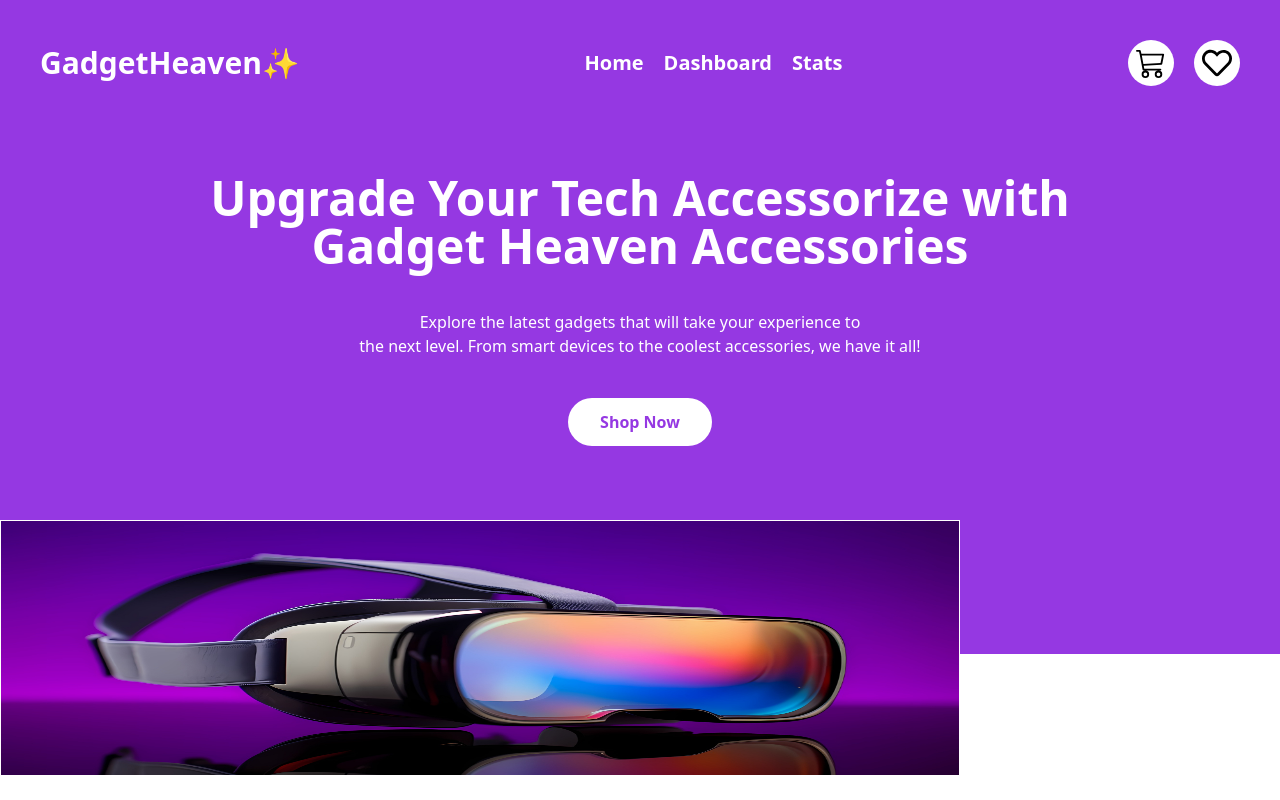
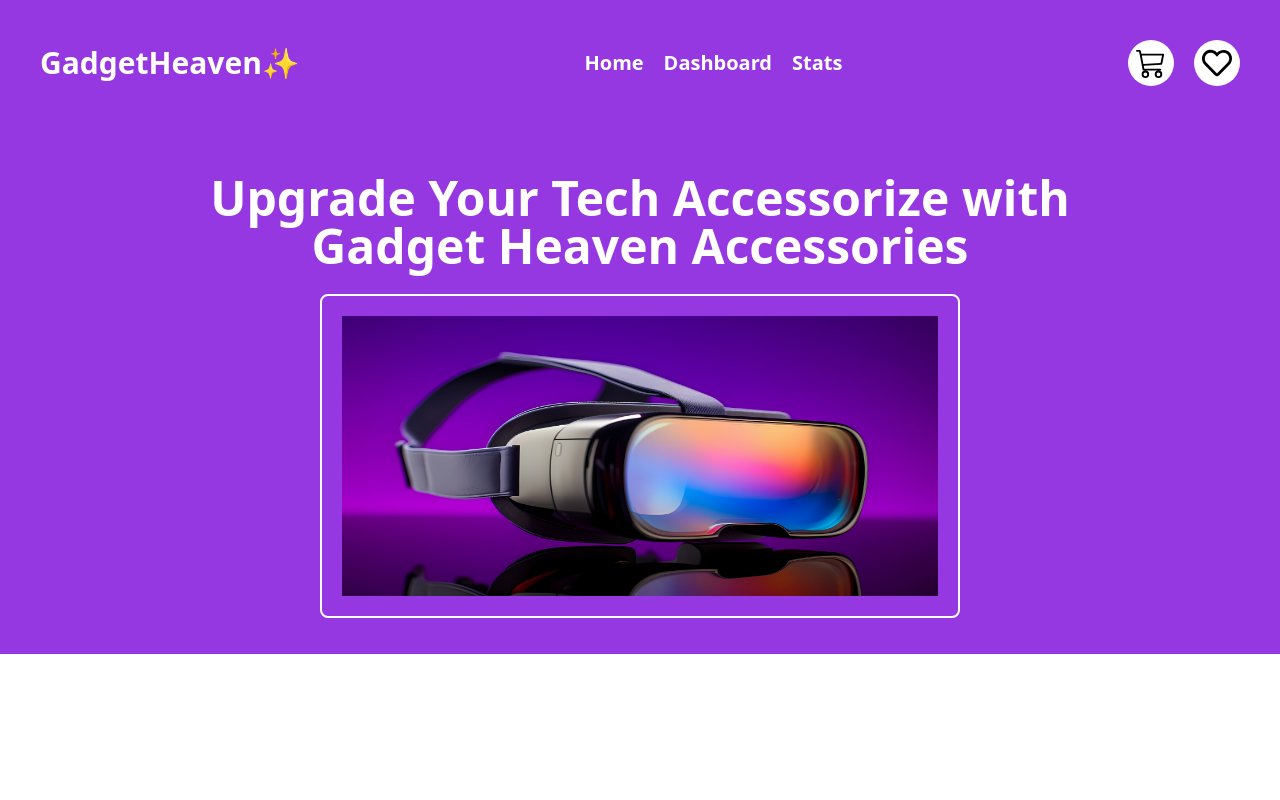
Before and after one commit to fahmidurshanto/GadgetHeaven-, a React (Vite) app: page / in a window 1280 px wide. Built offline with nearby package versions, Linux system fonts and the light colour scheme.

Commit message:
Added Banner section

```diff
--- a/src/assets/components/Banner/Banner.jsx
+++ b/src/assets/components/Banner/Banner.jsx
@@ -3,11 +3,21 @@ const Banner = () => {
   return (
     <>
       <div className="flex flex-col justify-center items-center bg-[#9538E2] text-white relative">
-            <h1 className="text-5xl font-bold pt-12 text-center">Upgrade Your Tech Accessorize with <br /> Gadget Heaven Accessories</h1>
-            <p className=" py-10 text-center">Explore the latest gadgets that will take your experience to <br /> the next level. From smart devices to the coolest accessories, we have it all!</p>
-            <button className="bg-white text-[#9538E2] font-semibold px-8 py-3 rounded-full mb-52">Shop Now</button>
+        <h1 className="text-5xl font-bold pt-12 text-center">
+          Upgrade Your Tech Accessorize with <br /> Gadget Heaven Accessories
+        </h1>
+        <p className=" py-10 text-center">
+          Explore the latest gadgets that will take your experience to <br />{" "}
+          the next level. From smart devices to the coolest accessories, we have
+          it all!
+        </p>
+        <button className="bg-white text-[#9538E2] font-semibold px-8 py-3 rounded-full mb-52">
+          Shop Now
+        </button>
       </div>
-            <img className="w-3/4 h-64 mx-auto bottom-1 absolute m-5 border border-white " src={bannerImg} />
+      <div className=" border-2 border-white w-1/2 mx-auto absolute bottom-5 -translate-y-1/2 translate-x-1/2 rounded-lg hidden lg:block">
+        <img src={bannerImg} className="p-5 h-80 w-full rounded-lg" />
+      </div>
     </>
   );
 };
```
Lines whose indentation alone changed are shown as unchanged.
